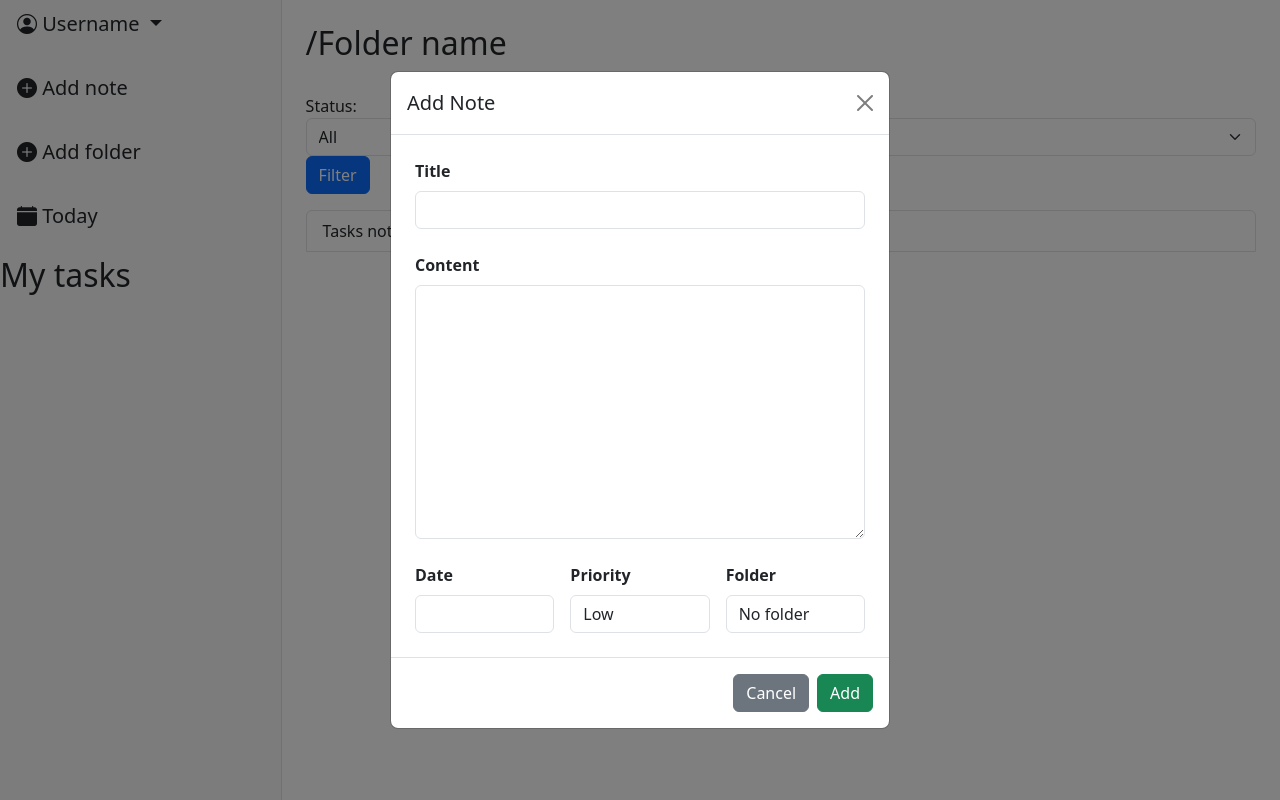
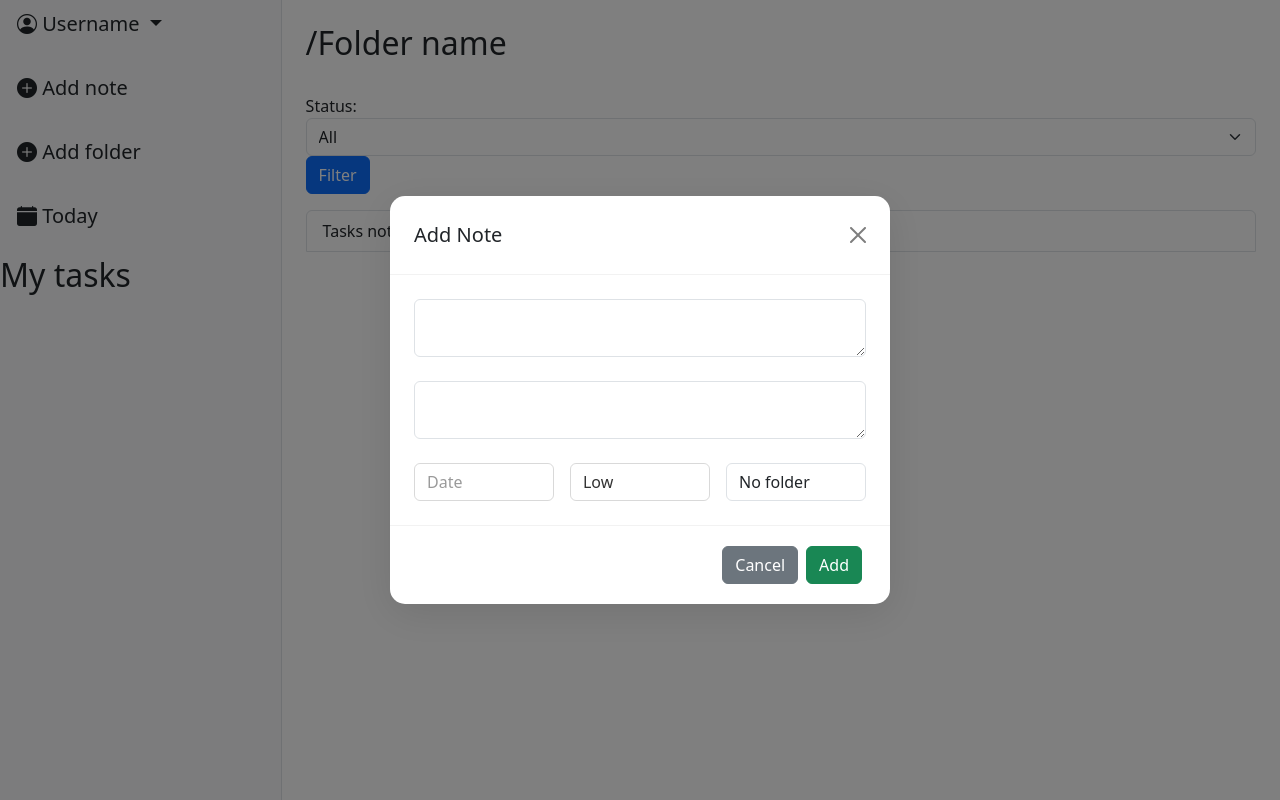
Before and after one commit to ShutenkoStanislav/Task-traking, a Django app: page / in a window 1280 px wide, after a click on "Add note". Run offline with Django 5.2, Linux system fonts and the light colour scheme; data that the repository does not hold is empty.

Commit message:
Add css classes and add it to forms for 3 modals

```diff
--- /dev/null
+++ b/static/css/modal_style.css
@@ -0,0 +1,48 @@
+.modal .transparent-input {
+    background-color: transparent;
+    border: 1px solid rgba(0, 0, 0, 0.15);
+    color: #333;
+    transition: all 0.3s ease;
+}
+
+.modal .transparent-input:focus {
+    background-color: rgba(255, 255, 255, 0.05);
+    border-color: #677eea;
+    box-shadow: 0 0 0 0.2rem rgba(102, 126, 234, 0.15);
+    outline: none;
+
+}
+
+.modal .transparent-input::placeholder {
+    color: rgba(0, 0, 0, 0.4);
+    opacity: 1;
+}
+
+.modal label {
+    display: none;
+}
+
+.modal-content {
+    border-radius: 15px;
+    border: none;
+    box-shadow: 0 10px 40px rgba(0, 0, 0, 0.1);
+}
+
+.modal-header {
+    border-bottom: 1px solid rgba(0, 0, 0, 0.05);
+    padding: 1.5rem;
+}
+
+.modal-body {
+    padding: 2rem;
+}
+
+.modal-footer {
+    border-top: 1px solid rgba(0, 0, 0, 0.05);
+    padding: 1rem 1.5rem;
+}
+
+.modal textarea.transparent-input {
+    resize: vertical;
+    min-height: 100px;
+}
--- a/task_app/forms.py
+++ b/task_app/forms.py
@@ -7,10 +7,36 @@ class TaskForm(forms.ModelForm):
         fields = ["title", "description", "status", "priority", "due_date", "folder"]
     def __init__(self, *args, **kwargs):
         super(TaskForm, self).__init__(*args, **kwargs)
-        for field in self.fields:
-            self.fields[field].widget.attrs.update({"class": "form-control"})
 
-        self.fields['due_date'].widget.attrs["class"] += " my-custom=datepicker"
+        self.fields['title'].widget.attrs.update({
+            "class": "form-control transparent-input",
+            "placeholder" : "Title"
+        })
+
+        self.fields['description'].widget.attrs.update({
+            "class": "form-control transparent-input",
+            "placeholder" : "Content"
+        })
+
+        self.fields['due_date'].widget.attrs.update({
+            "class": "form-control transparent-input",
+            "placeholder" : "Date",
+            "type": "date"
+        })
+
+        self.fields['priority'].widget.attrs.update({
+            "class": "form-control transparent-input",
+            "placeholder" : "Priority"
+
+        })
+
+        self.fields['folder'].widget.attrs.update({
+            "class": "form-control transparent-input",
+            "placeholder" : "Folder"
+
+        })
+
+
 
 class FolderForm(forms.ModelForm):
     class Meta:
@@ -18,9 +44,12 @@ class FolderForm(forms.ModelForm):
         fields = ["name", "color"]
     def __init__(self, *args, **kwargs):
         super(FolderForm, self).__init__(*args, **kwargs)
-        for fielde in self.fields:
-            self.fields[fielde].widget.attrs.update({"class": "form-control"})
-        self.fields["color"].widget.attrs.update({"class": "form-select"})
+
+
+        self.fields['name'].widget.attrs.update({
+            "class": "form-control transparent-input",
+            "placeholder" : "Name"
+        })
 
 
 
--- a/templates/base.html
+++ b/templates/base.html
@@ -6,6 +6,8 @@
     <title>Task traking</title>
     <link href="https://cdn.jsdelivr.net/npm/bootstrap@5.3.0/dist/css/bootstrap.min.css" rel="stylesheet">
     <link rel="stylesheet" href="https://cdn.jsdelivr.net/npm/bootstrap-icons@1.11.0/font/bootstrap-icons.css">
+    {% load static %}
+    <link rel="stylesheet" href="{% static 'css/modal_style.css'%}">
 </head>
 <body>
 
--- a/templates/tasks/task_list.html
+++ b/templates/tasks/task_list.html
@@ -51,13 +51,17 @@
                         {% csrf_token %}
 
                         <div class="mb-4">
-                            <label class="form-label fw-bold">Title</label>
-                            {{ task_form.title }}
+                            <div class="form-floating">
+                                <textarea class="form-control" placeholder="Title" id="TitleTextarea"></textarea>
+                                <label for="TitleTextarea">Title</label>
+                            </div>
                         </div>
 
                         <div class="mb-4">
-                            <label class="form-label fw-bold">Content</label>
-                            {{ task_form.description }}
+                            <div class="form-floating">
+                                <textarea class="form-control" placeholder="Content" id="ContentTextarea"></textarea>
+                                <label for="ContentTextarea">Content</label>
+                            </div>
                         </div>
 
                         <div class="row g-3">
@@ -108,8 +112,10 @@
                 <form method="post" action="{% url 'tasks:folder-create' %}">
                     <div class="modal-body p-4">
                         <div class="mb-4">
-                            <label class="form-label fw-bold">Name</label>
-                            {{ folder_form.name }}
+                            <div class="form-floating">
+                                <textarea class="form-control" placeholder="Name" id="NameTextarea"></textarea>
+                                <label for="NameTextarea">Name</label>
+                            </div>
                         </div>
 
                         <div class="mb-4">
```
